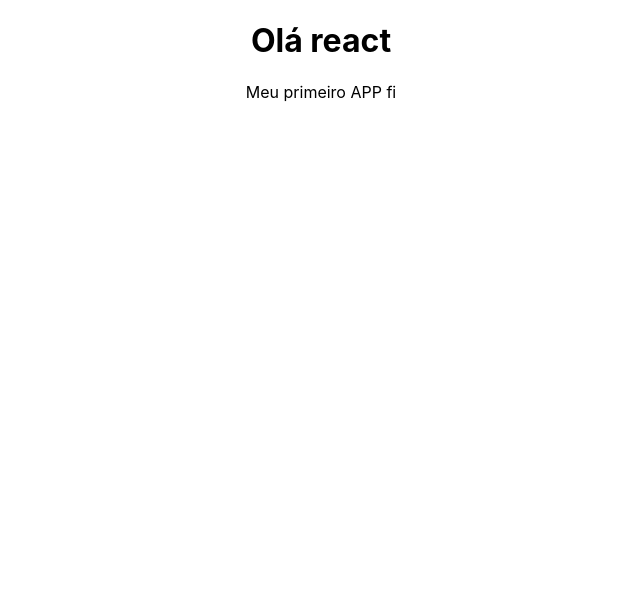
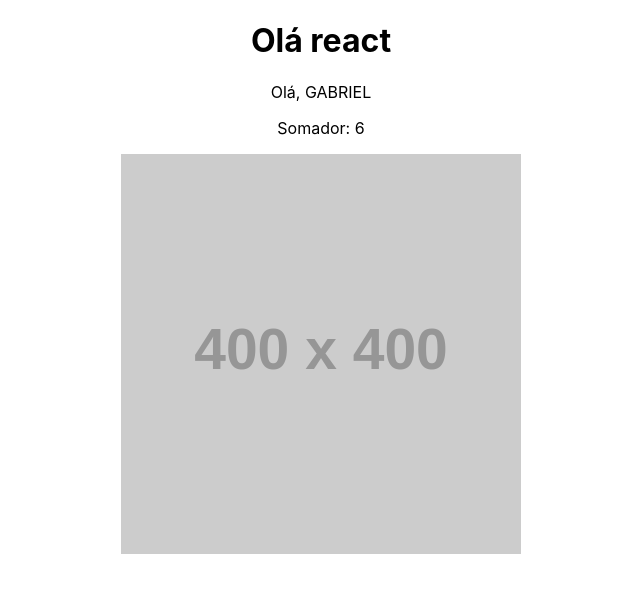
Before and after one commit to Lucio-Gabriel/my-app, a React (Create React App) app: page / in a window 1280 px wide. Shown: the top 592 px of the page, without its empty margins (319-959 px from the left). Built offline with nearby package versions, Linux system fonts and the light colour scheme.

Commit message:
feat: basic JSX

```diff
--- a/src/App.js
+++ b/src/App.js
@@ -1,10 +1,22 @@
 import "./App.css";
 
 function App() {
+  const name = "Gabriel";
+
+  const newName = name.toUpperCase();
+
+  function sumNumber(a, b) {
+    return a + b;
+  }
+
+  const urlImage = 'https://placehold.co/400'
+
   return (
     <div className="App">
       <h1>Olá react</h1>
-      <p>Meu primeiro APP fi</p>
+      <p>Olá, {newName}</p>
+      <p>Somador: {sumNumber(1, 5)}</p>
+      <img src={urlImage} alt="minha image" />
     </div>
   );
 }
```
